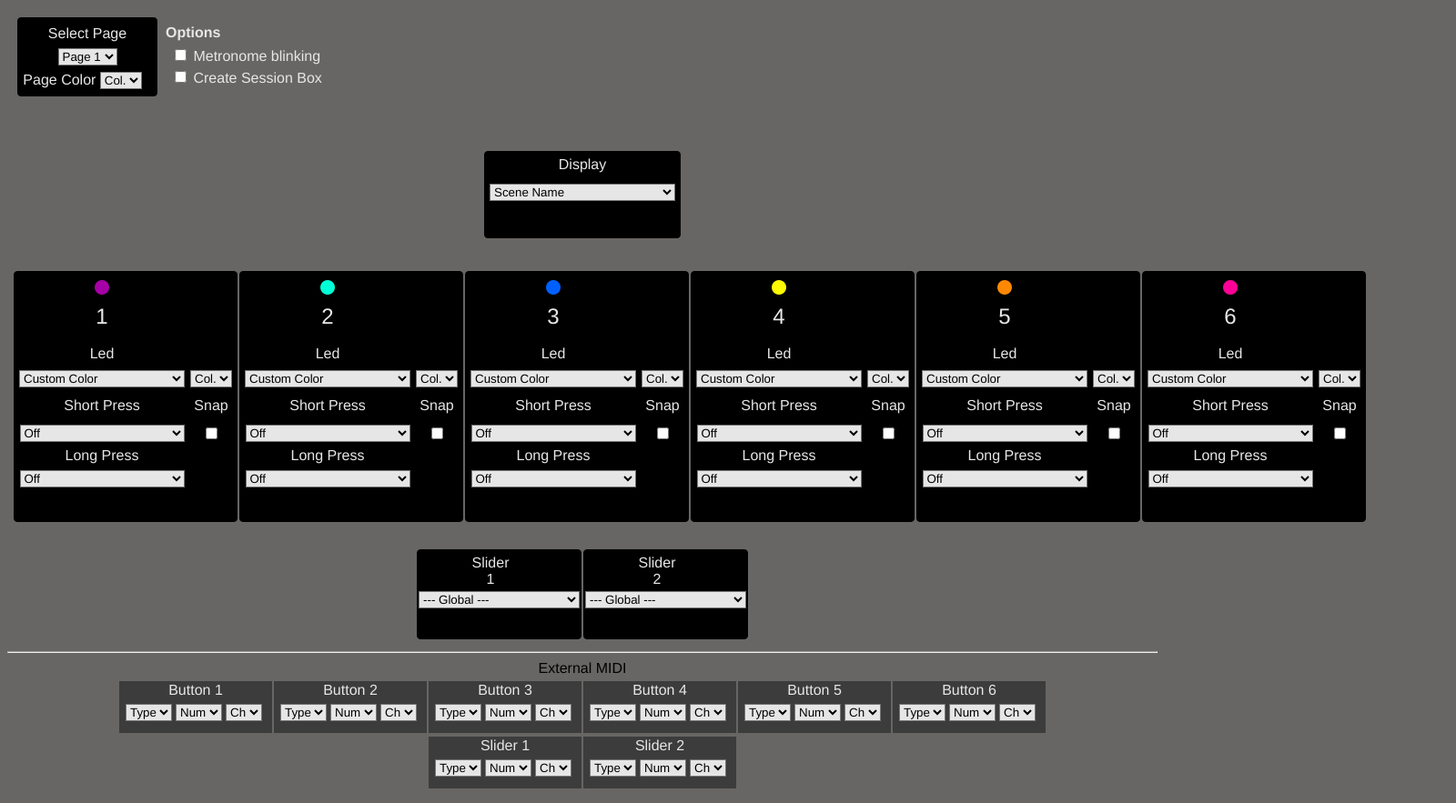
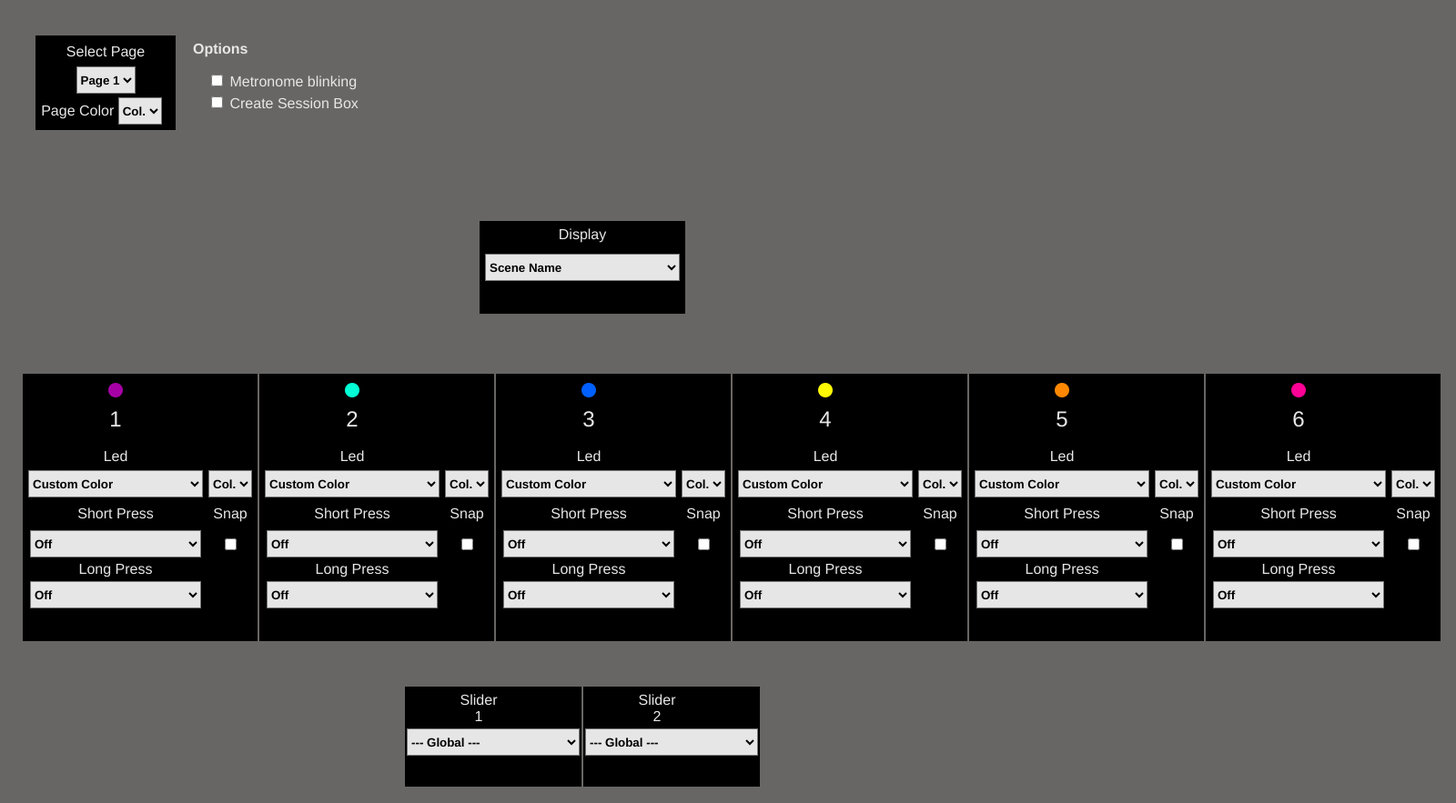
Before and after one commit to KBLiveSolutions/open.control-editor, a plain HTML site: page index.html in a window 1280 px wide. Shown: the top 883 px of the page at 91% size, 1600 px wide, since content can reach past the window. Drawn offline with Linux system fonts and the light colour scheme.

Commit message:
Update style.css

```diff
--- a/styles/style.css
+++ b/styles/style.css
@@ -20,6 +20,7 @@ table {
   font-family: Helvetica;
   border-collapse:  separate;
   background-color: transparent;
+  padding: 10px;
 }
 
 table.type1 td {
@@ -30,7 +31,7 @@ table.type1 td {
   overflow: hidden;
   white-space: nowrap;
   text-overflow: ellipsis;
-  border-radius: 4px;
+  border-radius: 0px;
   /* width:inherit; */
   width: 150px;
   height: 28px;
@@ -66,6 +67,8 @@ table.type3 td {
 select {
   font-family: Helvetica;
   background: rgb(231, 230, 230);
+  height: 30px;
+  font-weight: bold;
 }
 
 .table_cell{
```
